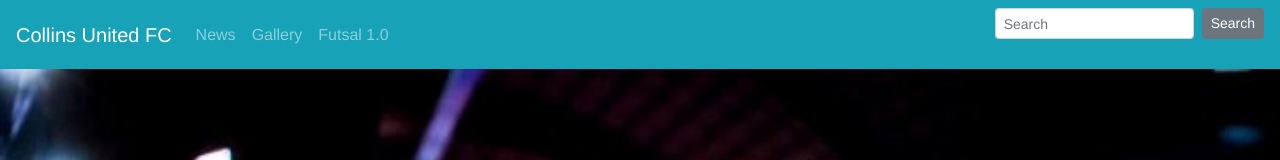
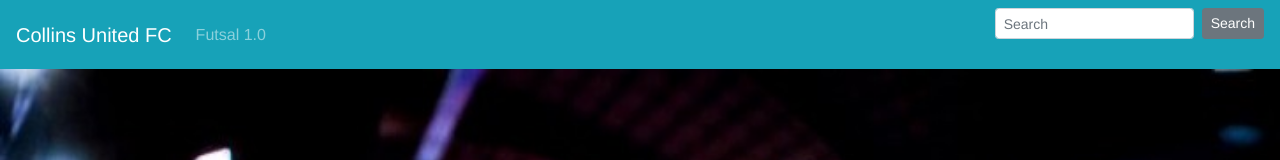
Before and after one commit to AndysWork/Football_Tournament, a Vue app: page / in a window 1280 px wide. Shown: the top 160 px of the page. Built offline with nearby package versions, Linux system fonts and the light colour scheme.

Commit message:
Disabled Unused Tab

```diff
--- a/src/components/Navbar.vue
+++ b/src/components/Navbar.vue
@@ -4,8 +4,8 @@
     <b-navbar-toggle target="nav-collapse"></b-navbar-toggle>
     <b-collapse id="nav-collapse" is-nav>
       <b-navbar-nav class="nav--height">
-        <b-nav-item href="#">News</b-nav-item>
-        <b-nav-item href="#">Gallery</b-nav-item>
+        <!-- <b-nav-item href="#">News</b-nav-item>
+        <b-nav-item href="#">Gallery</b-nav-item> -->
         <b-nav-item href="/tournament">Futsal 1.0</b-nav-item>
       </b-navbar-nav>
 
```
